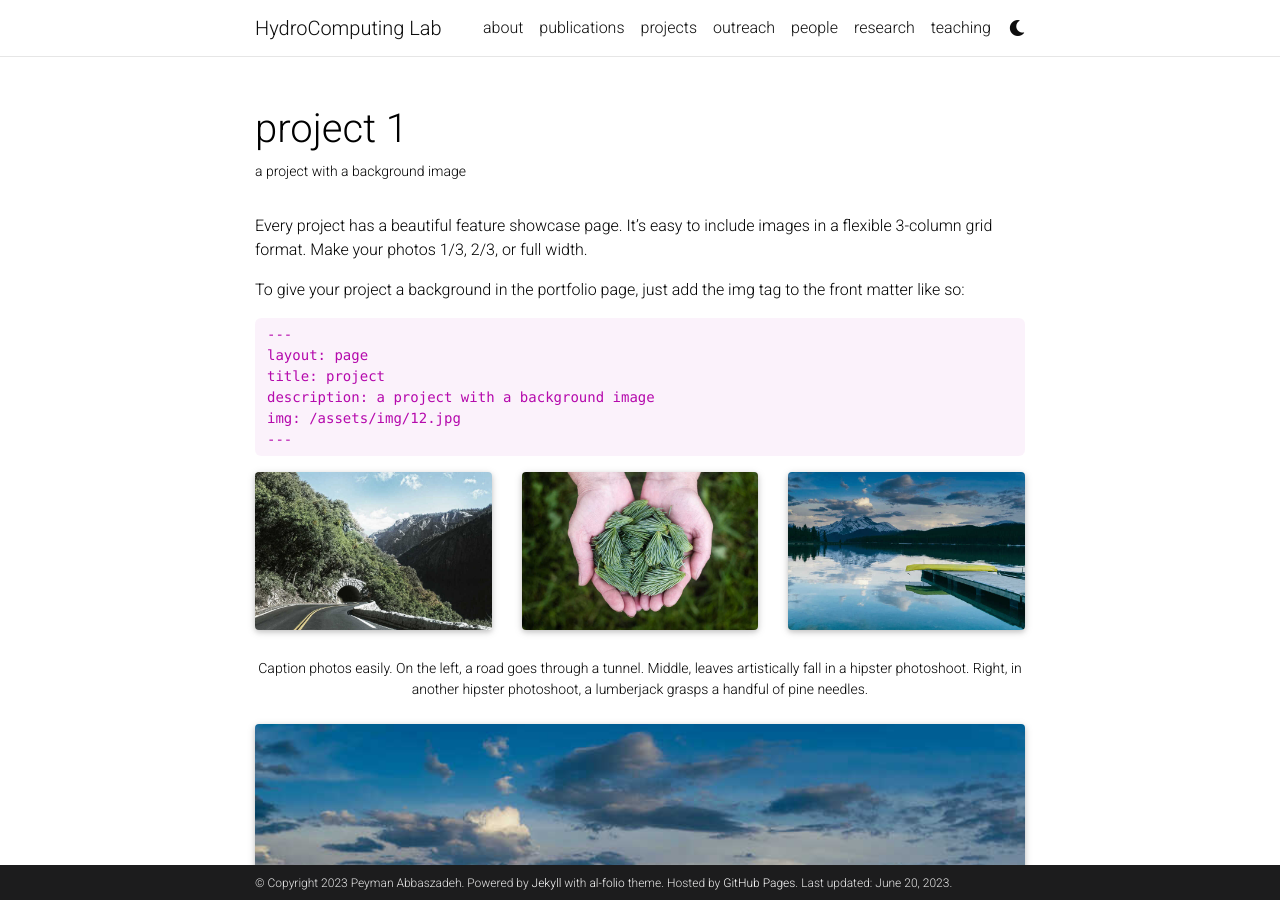
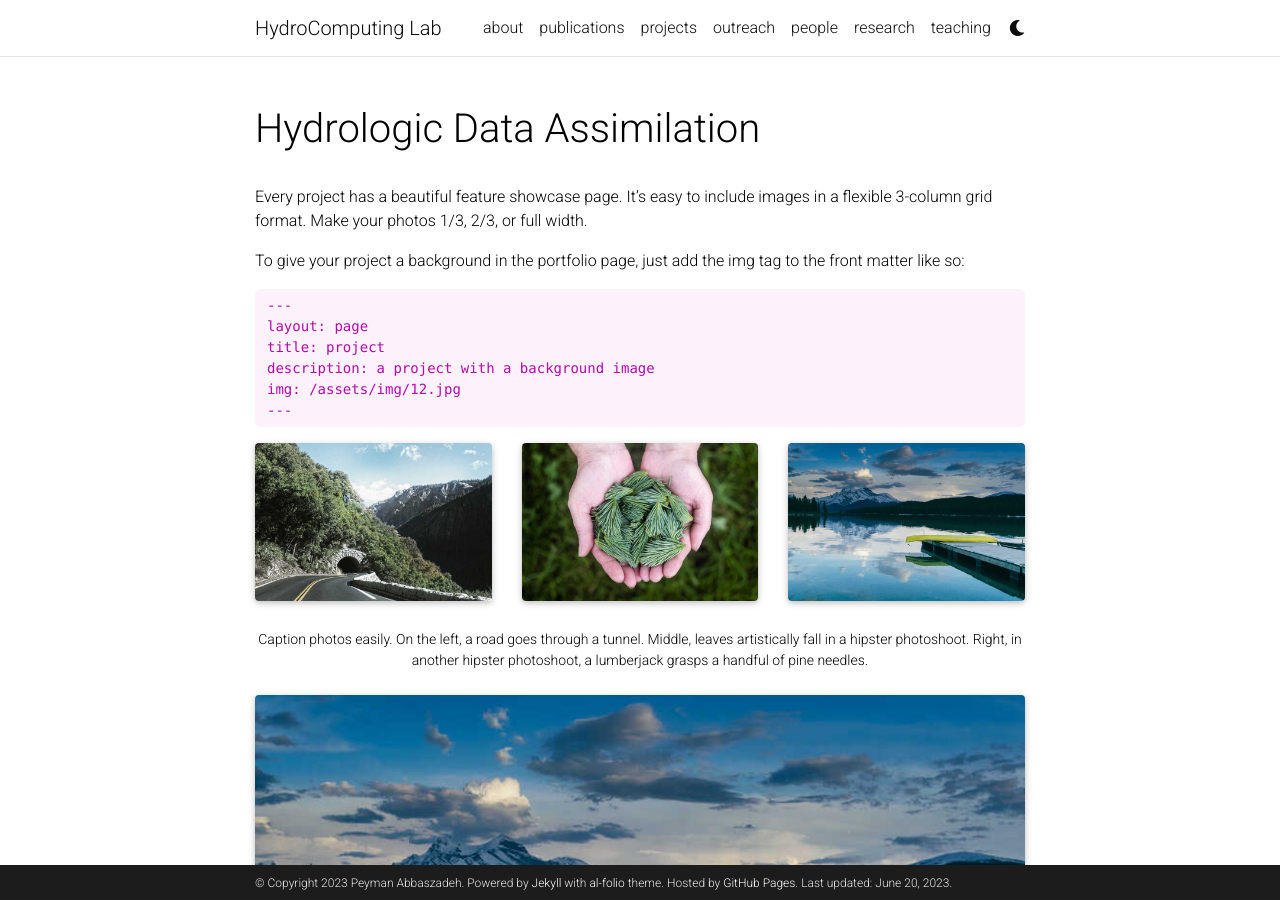
Before and after one commit to Pabbaszadeh/Pabbaszadeh.github.io, a Jekyll site: the page built from _projects/1_project.md, in a window 1280 px wide and 900 px high. Built offline with Jekyll 4.4.1, drawn with Linux system fonts in a browser that asks for light colours; full-size pictures stand in for the smaller copies a plugin makes; comment, search, counter and statistics services are not loaded; a style sheet for code colours, icons or effects is not loaded.

Commit message:
Update 1_project.md

```diff
--- a/_projects/1_project.md
+++ b/_projects/1_project.md
@@ -1,7 +1,7 @@
 ---
 layout: page
-title: project 1
-description: a project with a background image
+title: Hydrologic Data Assimilation
+description:
 img: assets/img/12.jpg
 importance: 1
 category: Completed Projects
```
